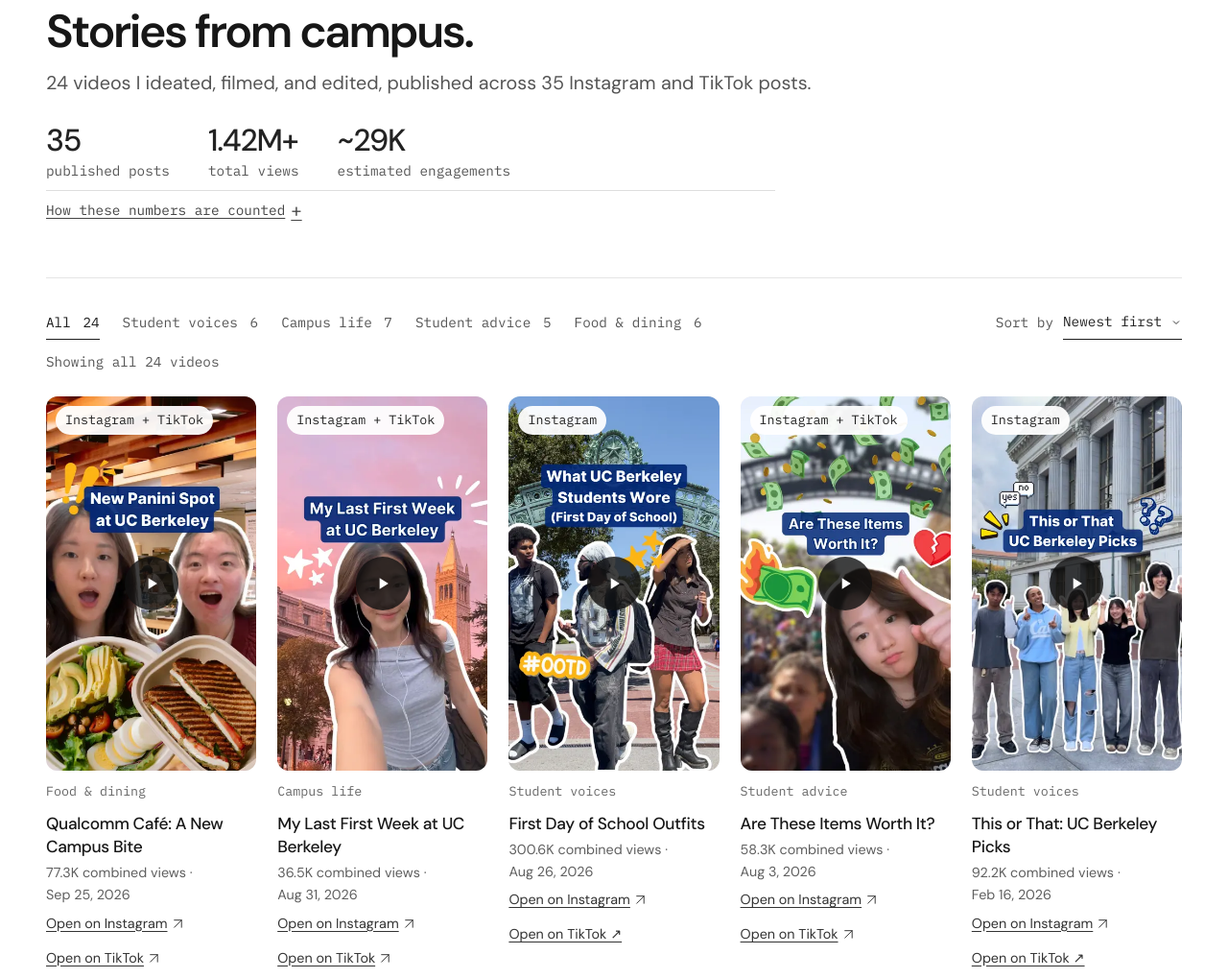
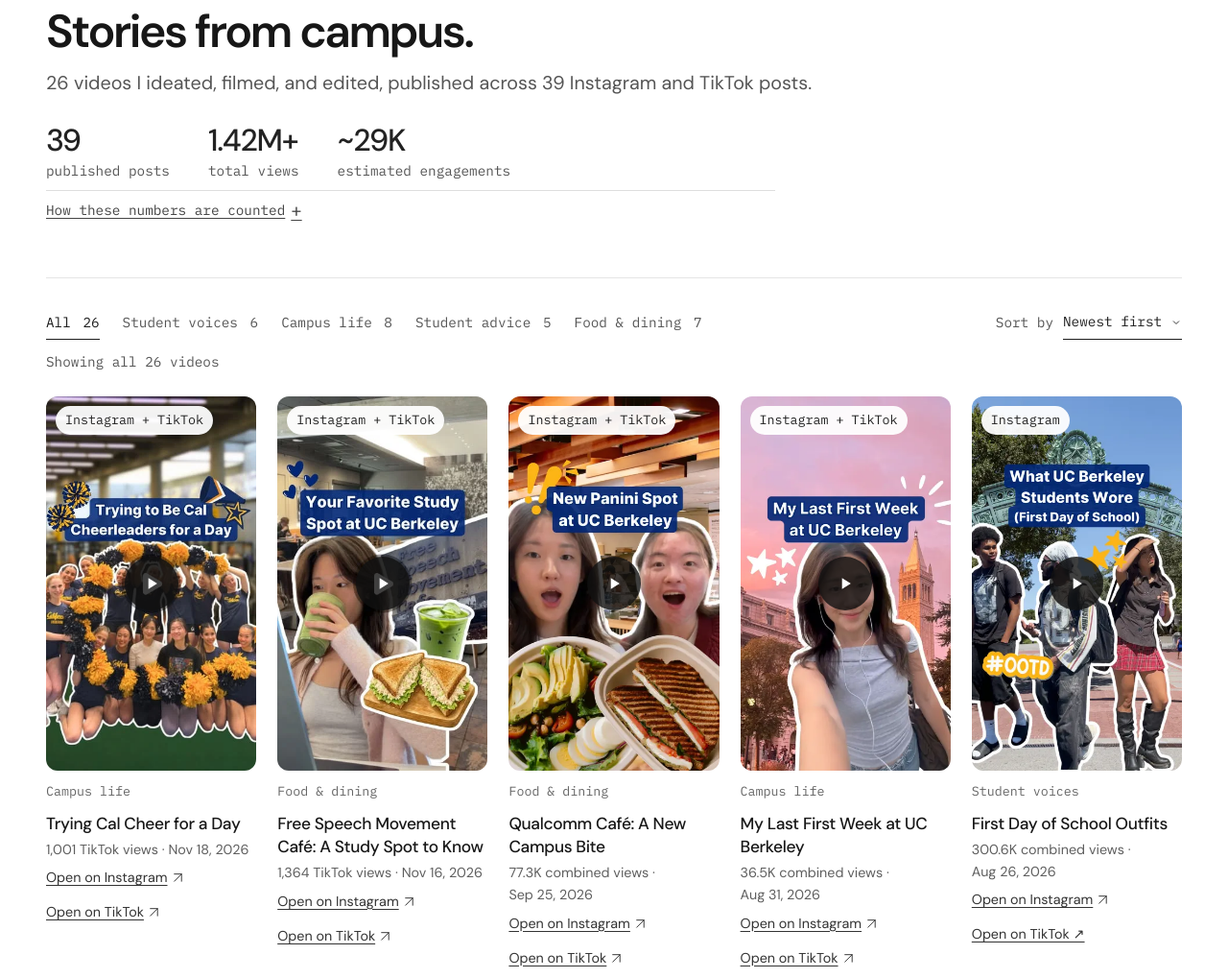
Before and after one commit to eugeneyjlee/portfolio, a plain HTML site: page ucberkeleylife/index.html in a window 1280 px wide. Shown: the part 148-1167 px from the top of the page at 96% size. Drawn offline with Linux system fonts and the light colour scheme.

Commit message:
Add FSM Café and Cal Cheer videos to Berkeley gallery

```diff
--- a/ucberkeleylife/index.html
+++ b/ucberkeleylife/index.html
@@ -4,17 +4,17 @@
 <meta charset="utf-8">
 <meta name="viewport" content="width=device-width, initial-scale=1">
 <title>UC Berkeley Life Video Portfolio — Eugene Lee</title>
-<meta name="description" content="24 distinct videos by Eugene Lee across 35 Instagram and TikTok posts for UC Berkeley Life. Student interviews, campus stories, and practical guides with 1.42M+ combined platform views.">
+<meta name="description" content="26 distinct videos by Eugene Lee across 39 Instagram and TikTok posts for UC Berkeley Life. Student interviews, campus stories, and practical guides with 1.42M+ combined platform views.">
 <link rel="canonical" href="https://eugeneyjlee.github.io/portfolio/ucberkeleylife/">
 <meta property="og:title" content="UC Berkeley Life Video Portfolio — Eugene Lee">
-<meta property="og:description" content="24 distinct videos by Eugene Lee across 35 Instagram and TikTok posts for UC Berkeley Life. Student interviews, campus stories, and practical guides with 1.42M+ combined platform views.">
+<meta property="og:description" content="26 distinct videos by Eugene Lee across 39 Instagram and TikTok posts for UC Berkeley Life. Student interviews, campus stories, and practical guides with 1.42M+ combined platform views.">
 <meta property="og:type" content="website">
 <meta property="og:url" content="https://eugeneyjlee.github.io/portfolio/ucberkeleylife/">
 <meta property="og:image" content="https://eugeneyjlee.github.io/portfolio/social-preview-landing-v3.jpg">
 <meta property="og:image:alt" content="Eugene Lee’s portfolio landing page.">
 <meta name="twitter:card" content="summary_large_image">
 <meta name="twitter:title" content="UC Berkeley Life Video Portfolio — Eugene Lee">
-<meta name="twitter:description" content="24 distinct videos by Eugene Lee across 35 Instagram and TikTok posts for UC Berkeley Life. Student interviews, campus stories, and practical guides with 1.42M+ combined platform views.">
+<meta name="twitter:description" content="26 distinct videos by Eugene Lee across 39 Instagram and TikTok posts for UC Berkeley Life. Student interviews, campus stories, and practical guides with 1.42M+ combined platform views.">
 <meta name="twitter:image" content="https://eugeneyjlee.github.io/portfolio/social-preview-landing-v3.jpg">
 <link rel="icon" type="image/png" sizes="64x64" href="../media/favicon-64.png?v=26">
 <link rel="apple-touch-icon" href="../media/apple-touch-icon.png?v=26">
@@ -35,17 +35,17 @@
 </header>
 <main id="main" class="wrap">
 <header class="archive-header">
-<p class="project-kicker">social video · uc berkeley life</p><h1>Stories from campus.</h1><p class="archive-intro">24 videos I ideated, filmed, and edited, published across 35 Instagram and TikTok posts.</p>
+<p class="project-kicker">social video · uc berkeley life</p><h1>Stories from campus.</h1><p class="archive-intro">26 videos I ideated, filmed, and edited, published across 39 Instagram and TikTok posts.</p>
 <div class="archive-stats">
-<p><strong>35</strong>published posts</p>
+<p><strong>39</strong>published posts</p>
 <p><strong>1.42M+</strong>total views</p>
 <p><strong>~29K</strong>estimated engagements</p>
 </div>
 <details class="metric-method">
 <summary>How these numbers are counted</summary>
 <ul>
-<li><strong>35 published posts</strong> counts platform posts: 22 Instagram reels and 13 TikToks. Eleven TikToks are cross-posts of an Instagram reel, so this page shows 24 distinct videos, with both links on cross-posted ones.</li>
-<li><strong>Views</strong> sum the public profile view counters for all 22 Instagram reels and 13 TikToks, checked October 29, 2026. Some platform counters are rounded; cross-platform totals are not unique viewers.</li>
+<li><strong>39 published posts</strong> counts platform posts: 24 Instagram reels and 15 TikToks. Thirteen TikToks are cross-posts of an Instagram reel, so this page shows 26 distinct videos, with both links on cross-posted ones.</li>
+<li><strong>Views and estimated engagements</strong> reflect the October 29, 2026 audit of the earlier 35 posts (22 Instagram reels and 13 TikToks); they exclude the four posts added in November. The two new cards show TikTok-only views checked November 20, 2026. Some platform counters are rounded; cross-platform totals are not unique viewers.</li>
 <li><strong>Estimated engagements</strong>: 5,597 observed TikTok likes, comments, shares, and saves, plus approximately 23,200 modeled Instagram interactions. The Instagram estimate applies a 1.8% engagement rate, calibrated from the portfolio’s previous estimate, to refreshed Instagram views. Instagram like, share, and save totals were unavailable in the audit view. This is an estimate, not a platform-reported total; Instagram comments are included in the estimate.</li>
 </ul>
 </details>
@@ -54,11 +54,11 @@
 <div class="archive-toolbar">
 <h2 id="browse-heading" class="visually-hidden">Browse videos</h2>
 <div class="filter-chips" role="group" aria-label="Filter videos by topic">
-<button type="button" class="filter-chip" data-filter="all" aria-pressed="true">All <span>24</span></button>
+<button type="button" class="filter-chip" data-filter="all" aria-pressed="true">All <span>26</span></button>
 <button type="button" class="filter-chip" data-filter="voices" aria-pressed="false">Student voices <span>6</span></button>
-<button type="button" class="filter-chip" data-filter="campus" aria-pressed="false">Campus life <span>7</span></button>
+<button type="button" class="filter-chip" data-filter="campus" aria-pressed="false">Campus life <span>8</span></button>
 <button type="button" class="filter-chip" data-filter="advice" aria-pressed="false">Student advice <span>5</span></button>
-<button type="button" class="filter-chip" data-filter="food" aria-pressed="false">Food &amp; dining <span>6</span></button>
+<button type="button" class="filter-chip" data-filter="food" aria-pressed="false">Food &amp; dining <span>7</span></button>
 </div>
 <div class="archive-sort">
 <label for="video-sort">Sort by</label>
@@ -68,9 +68,27 @@
 <option value="views">Most viewed</option>
 </select>
 </div>
-<p class="archive-count" aria-live="polite">Showing all 24 videos</p>
+<p class="archive-count" aria-live="polite">Showing all 26 videos</p>
 </div>
 <div class="video-grid">
+<article class="video-card" data-category="campus" data-platform="instagram + tiktok" data-date="2026-11-18" data-views="1001">
+<a class="video-poster" href="https://www.instagram.com/reel/Df5UfFPPR8p/" target="_blank" rel="noopener noreferrer" data-embed="https://www.instagram.com/reel/Df5UfFPPR8p/embed/" data-platform="Instagram" aria-label="Preview video: Trying Cal Cheer for a Day">
+<img src="../media/thumbs/berkeley-cheer-practice.webp" alt="" width="405" height="720" loading="lazy" decoding="async"><span class="poster-play" aria-hidden="true"><svg viewBox="0 0 24 24" width="20" height="20" fill="currentColor"><path d="M8 5v14l11-7z"/></svg></span><span class="poster-platform">Instagram + TikTok</span>
+</a>
+<p class="video-tag">Campus life</p>
+<h2 class="video-card-title">Trying Cal Cheer for a Day</h2>
+<p class="video-card-meta"><span>1,001 TikTok views</span><span aria-hidden="true"> · </span><time datetime="2026-11-18">Nov 18, 2026</time></p>
+<p class="video-card-links"><a class="video-card-source" href="https://www.instagram.com/reel/Df5UfFPPR8p/" target="_blank" rel="noopener noreferrer">Open on Instagram <svg class="arrow-up-right" viewBox="0 0 24 24" width="13" height="13" fill="none" stroke="currentColor" stroke-width="1.8" stroke-linecap="round" stroke-linejoin="round" aria-hidden="true" focusable="false"><path d="M5 19 19 5M5 5h14v14"/></svg><span class="visually-hidden">: Trying Cal Cheer for a Day (opens in a new tab)</span></a> <a class="video-card-source" href="https://www.tiktok.com/@ucberkeley/video/7709604390948146445" target="_blank" rel="noopener noreferrer">Open on TikTok <svg class="arrow-up-right" viewBox="0 0 24 24" width="13" height="13" fill="none" stroke="currentColor" stroke-width="1.8" stroke-linecap="round" stroke-linejoin="round" aria-hidden="true" focusable="false"><path d="M5 19 19 5M5 5h14v14"/></svg><span class="visually-hidden">: Trying Cal Cheer for a Day (opens in a new tab)</span></a></p>
+</article>
+<article class="video-card" data-category="food" data-platform="instagram + tiktok" data-date="2026-11-16" data-views="1364">
+<a class="video-poster" href="https://www.instagram.com/reel/Df0Kgoxv9WZ/" target="_blank" rel="noopener noreferrer" data-embed="https://www.instagram.com/reel/Df0Kgoxv9WZ/embed/" data-platform="Instagram" aria-label="Preview video: Free Speech Movement Café: A Study Spot to Know">
+<img src="../media/thumbs/berkeley-fsm-cafe.webp" alt="" width="405" height="720" loading="lazy" decoding="async"><span class="poster-play" aria-hidden="true"><svg viewBox="0 0 24 24" width="20" height="20" fill="currentColor"><path d="M8 5v14l11-7z"/></svg></span><span class="poster-platform">Instagram + TikTok</span>
+</a>
+<p class="video-tag">Food &amp; dining</p>
+<h2 class="video-card-title">Free Speech Movement Café: A Study Spot to Know</h2>
+<p class="video-card-meta"><span>1,364 TikTok views</span><span aria-hidden="true"> · </span><time datetime="2026-11-16">Nov 16, 2026</time></p>
+<p class="video-card-links"><a class="video-card-source" href="https://www.instagram.com/reel/Df0Kgoxv9WZ/" target="_blank" rel="noopener noreferrer">Open on Instagram <svg class="arrow-up-right" viewBox="0 0 24 24" width="13" height="13" fill="none" stroke="currentColor" stroke-width="1.8" stroke-linecap="round" stroke-linejoin="round" aria-hidden="true" focusable="false"><path d="M5 19 19 5M5 5h14v14"/></svg><span class="visually-hidden">: Free Speech Movement Café: A Study Spot to Know (opens in a new tab)</span></a> <a class="video-card-source" href="https://www.tiktok.com/@ucberkeley/video/7708860872873102622" target="_blank" rel="noopener noreferrer">Open on TikTok <svg class="arrow-up-right" viewBox="0 0 24 24" width="13" height="13" fill="none" stroke="currentColor" stroke-width="1.8" stroke-linecap="round" stroke-linejoin="round" aria-hidden="true" focusable="false"><path d="M5 19 19 5M5 5h14v14"/></svg><span class="visually-hidden">: Free Speech Movement Café: A Study Spot to Know (opens in a new tab)</span></a></p>
+</article>
 <article class="video-card" data-category="food" data-platform="instagram + tiktok" data-date="2026-09-25T18:57:48.000Z" data-views="77300">
 <a class="video-poster" href="https://www.instagram.com/reel/DduJhBzzXH5/" target="_blank" rel="noopener noreferrer" data-embed="https://www.instagram.com/reel/DduJhBzzXH5/embed/" data-platform="Instagram" aria-label="Preview video: Qualcomm Café: A New Campus Bite">
 <img src="../media/thumbs/berkeley-qualcomm-cafe.webp" alt="" width="405" height="720" loading="lazy" decoding="async"><span class="poster-play" aria-hidden="true"><svg viewBox="0 0 24 24" width="20" height="20" fill="currentColor"><path d="M8 5v14l11-7z"/></svg></span><span class="poster-platform">Instagram + TikTok</span>
```
Also changed, not shown: index.html (+1 -1 lines), media/thumbs/berkeley-cheer-practice.webp (added), media/thumbs/berkeley-fsm-cafe.webp (added).
